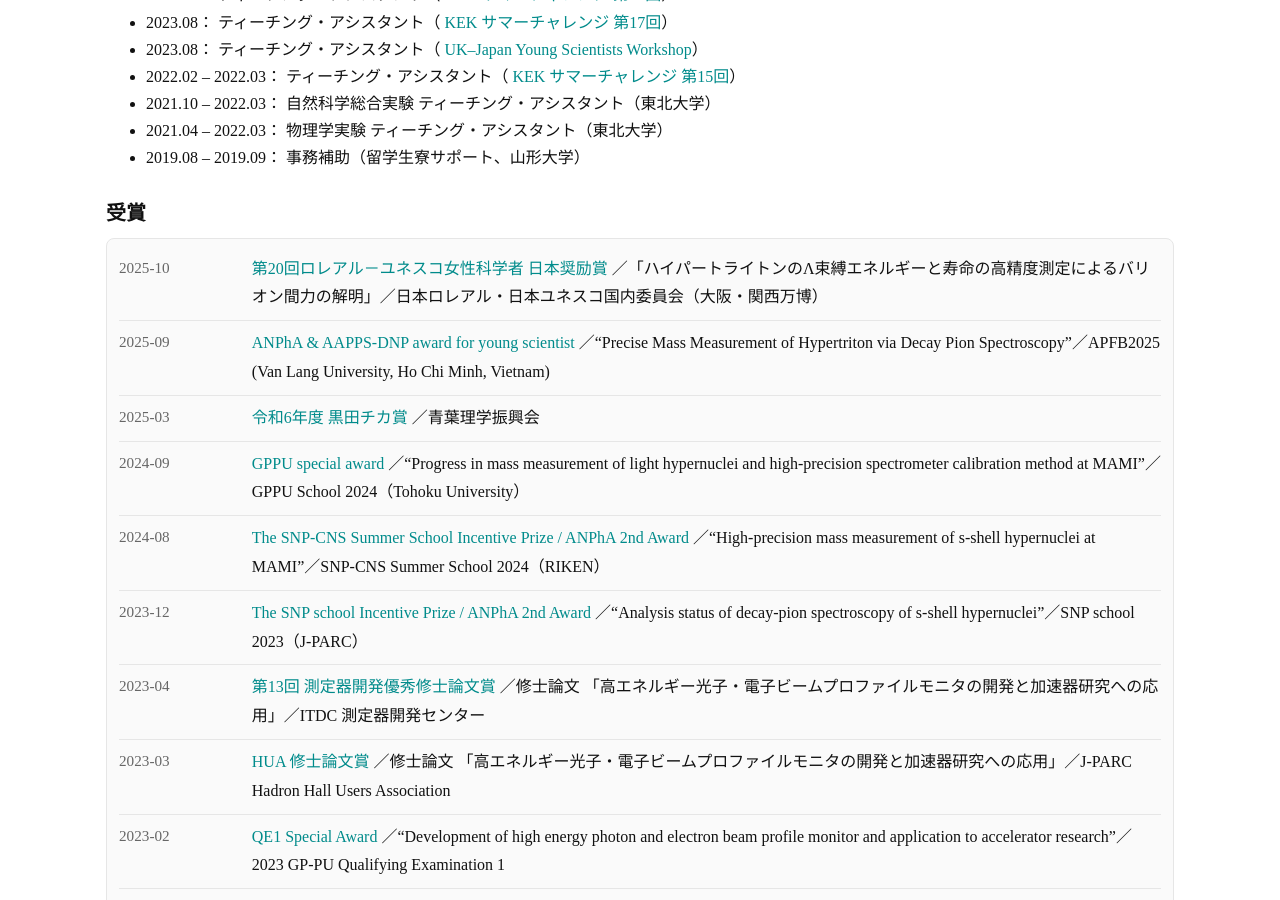
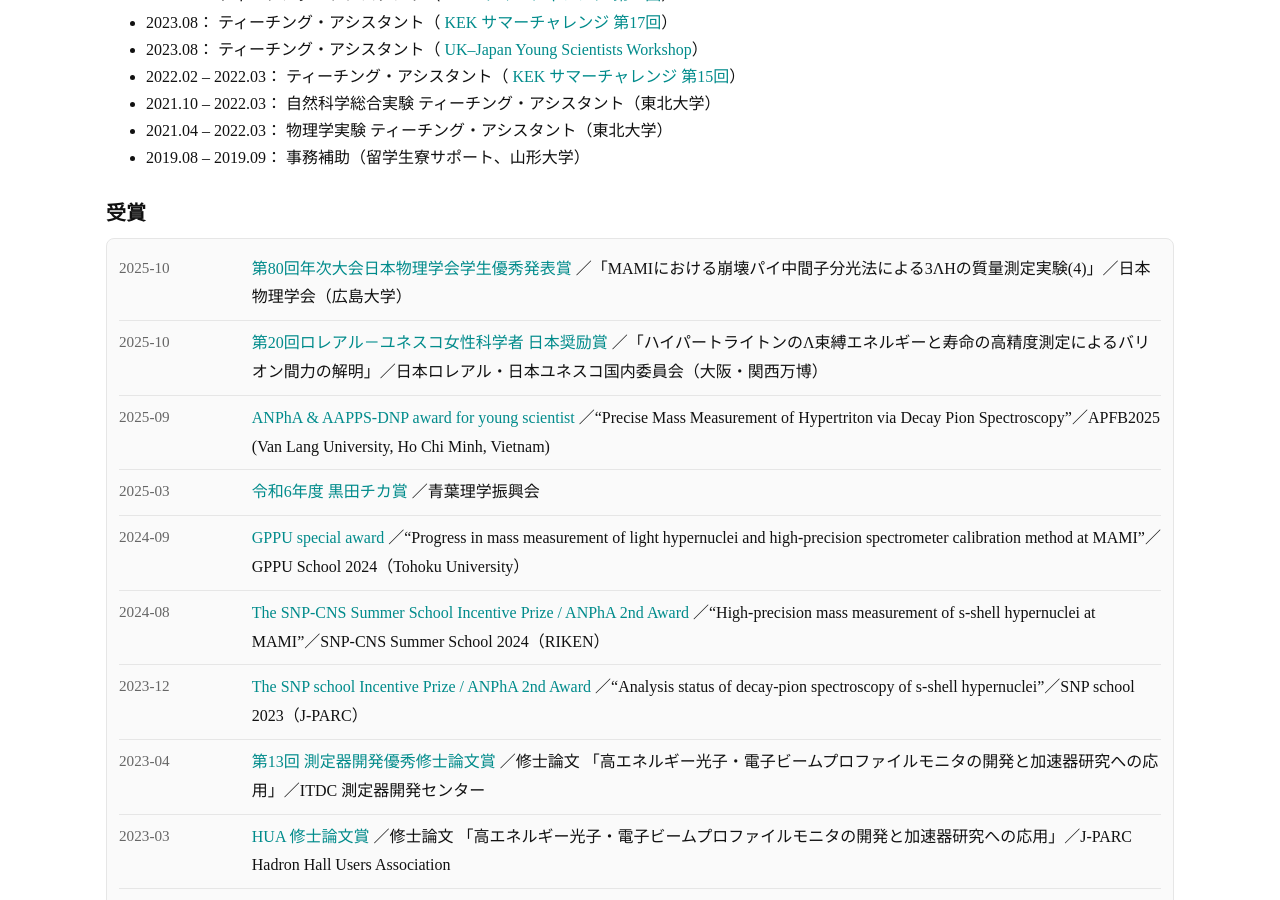
Before and after one commit to Ryoko0710/ryoko0710.github.io, a Jekyll site: the page built from cv/index.html, in a window 1280 px wide and 900 px high, scrolled down 601 px. Built offline with Jekyll 4.4.1, drawn with Linux system fonts in a browser that asks for light colours.

Commit message:
update ja cv/index

```diff
--- a/cv/index.html
+++ b/cv/index.html
@@ -41,6 +41,16 @@ header_size: small
 </ul>
 <h2>受賞</h2>
 <ul class="awards">
+  <li>
+    <time>2025-10</time>
+    <span>
+      <a href="https://www.jps.or.jp/activities/awards/gakusei/2025a_student_presentation_award.php" target="_blank" rel="noopener noreferrer">
+        第80回年次大会日本物理学会学生優秀発表賞
+      </a>
+    ／「MAMIにおける崩壊パイ中間子分光法による3ΛHの質量測定実験(4)」／日本物理学会（広島大学）
+    </span>
+  </li>
+
   <li>
     <time>2025-10</time>
     <span>
```
